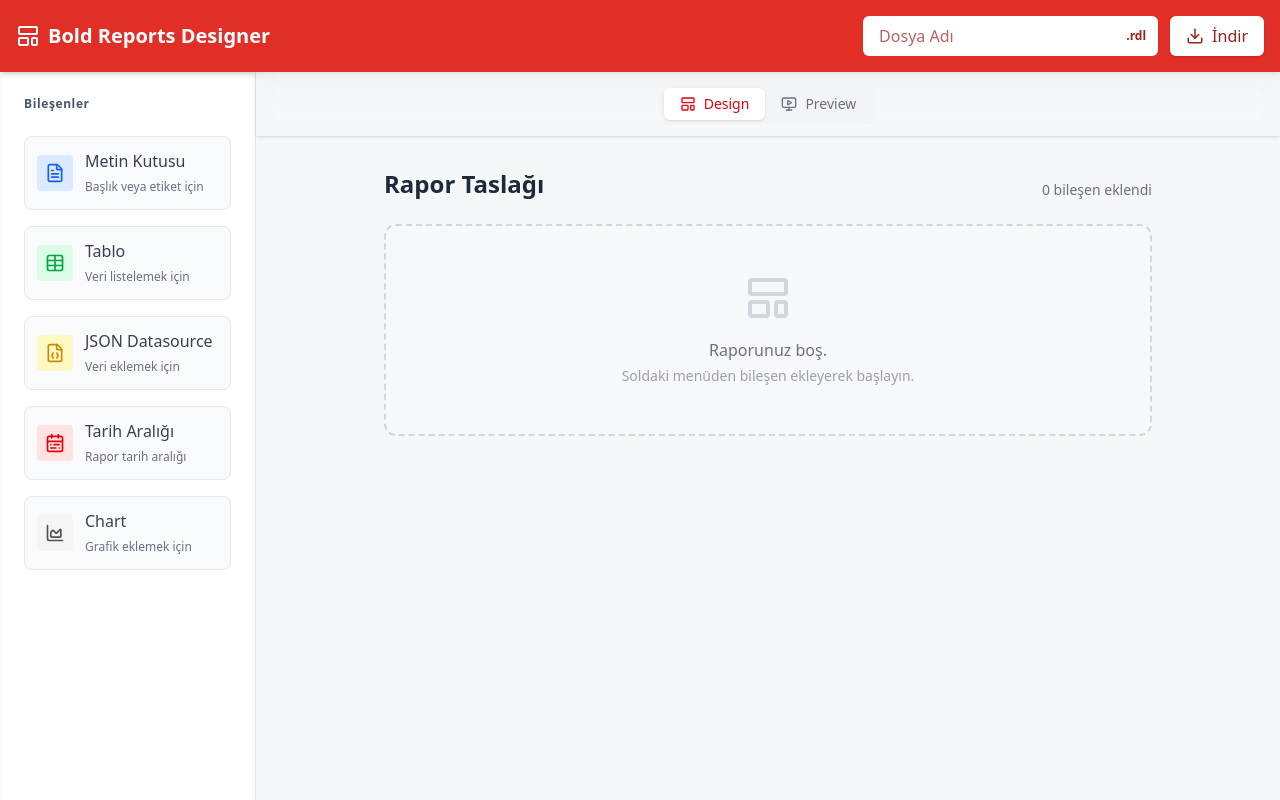
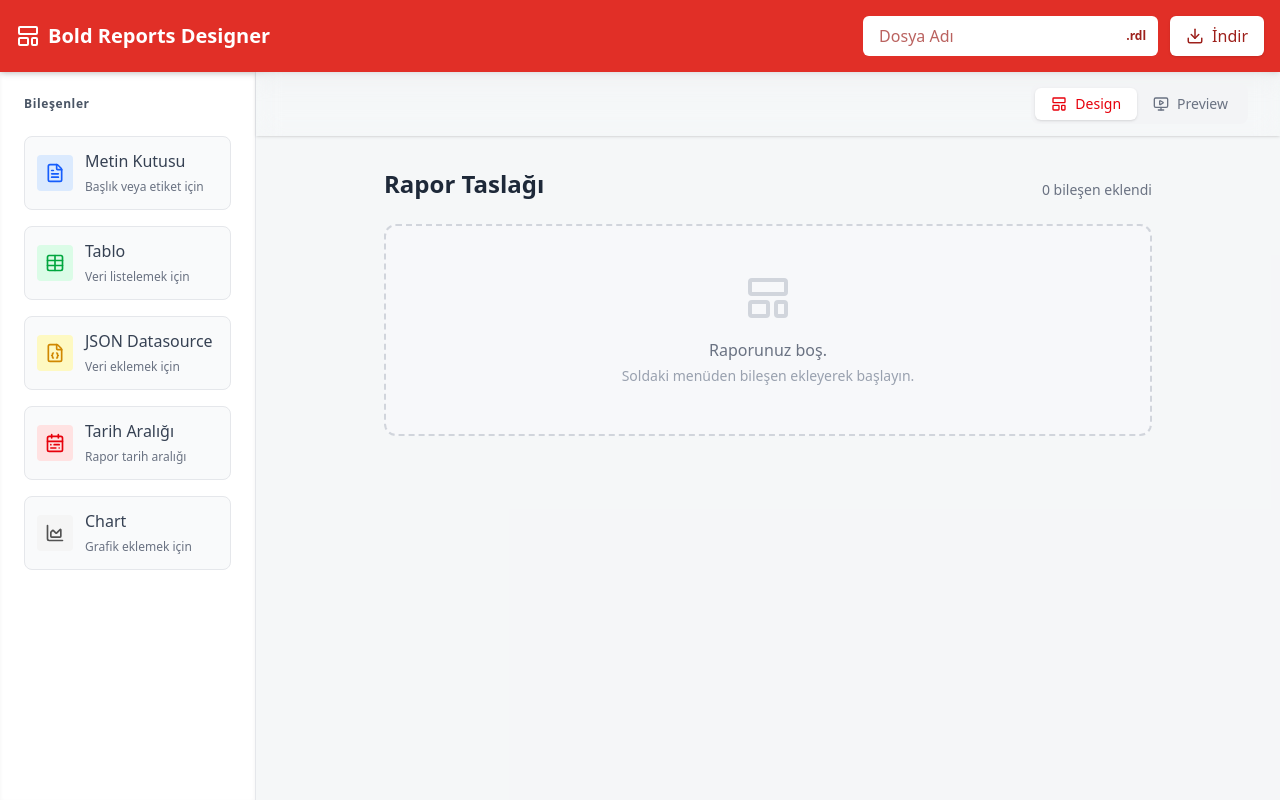
Before and after one commit to fatihatac/RDLGenerator, a React (Vite) app: page / in a window 1280 px wide. Built offline with nearby package versions, Linux system fonts and the light colour scheme.

Commit message:
small fix

```diff
--- a/src/components/layout/MainPanel.jsx
+++ b/src/components/layout/MainPanel.jsx
@@ -114,7 +114,7 @@
 
             <div className="absolute inset-0 flex flex-col">
 
-                <div className="w-full flex justify-center py-3 backdrop-blur-md bg-transparent shadow-sm z-10 shrink-0">
+                <div className="w-full flex justify-end px-8 py-3 backdrop-blur-md bg-transparent shadow-sm z-10 shrink-0">
                     <div className="bg-gray-100 p-1 rounded-lg flex items-center">
                         <button
                             onClick={() => setViewMode('design')}
```
